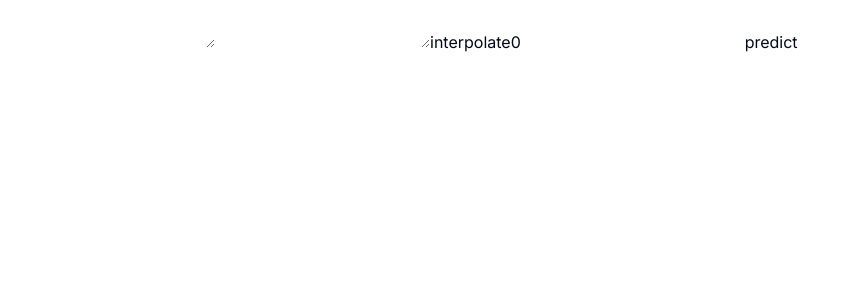
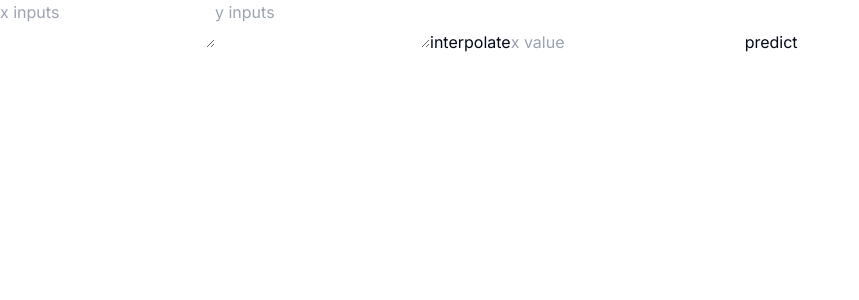
Before and after one commit to 20100215/cubic-splines-calculator, a Next.js app: page / in a window 1280 px wide. Shown: the top 300 px of the page, without its empty margins (0-859 px from the left). Built offline with nearby package versions, Linux system fonts and the light colour scheme.

Commit message:
added placeholder values for inputs

```diff
--- a/src/app/page.js
+++ b/src/app/page.js
@@ -22,7 +22,7 @@ export default function Home() {
   const [data,setData] = useState({});
   const [img,setImg] = useState('');
 
-  const [predictNum, setPredictNum] = useState(0);
+  const [predictNum, setPredictNum] = useState('');
   const [predictVal, setPredictVal] = useState();
 
   const handleChange = (e) => {
@@ -95,12 +95,12 @@ export default function Home() {
 
   return (
     <main>
-      <textarea name="x" onChange={handleChange}></textarea>
-      <textarea name="y" onChange={handleChange}></textarea>
+      <textarea name="x" onChange={handleChange} placeholder="x inputs"></textarea>
+      <textarea name="y" onChange={handleChange} placeholder="y inputs"></textarea>
 
       <button onClick={Solve}>interpolate</button>
 
-      <input name="predictNum" type="number" step="any" value={predictNum} onChange={handlePredictNumChange}/>
+      <input name="predictNum" type="number" step="any" value={predictNum} onChange={handlePredictNumChange} placeholder="x value"/>
       <button onClick={Predict}>predict</button>
 
 
```
